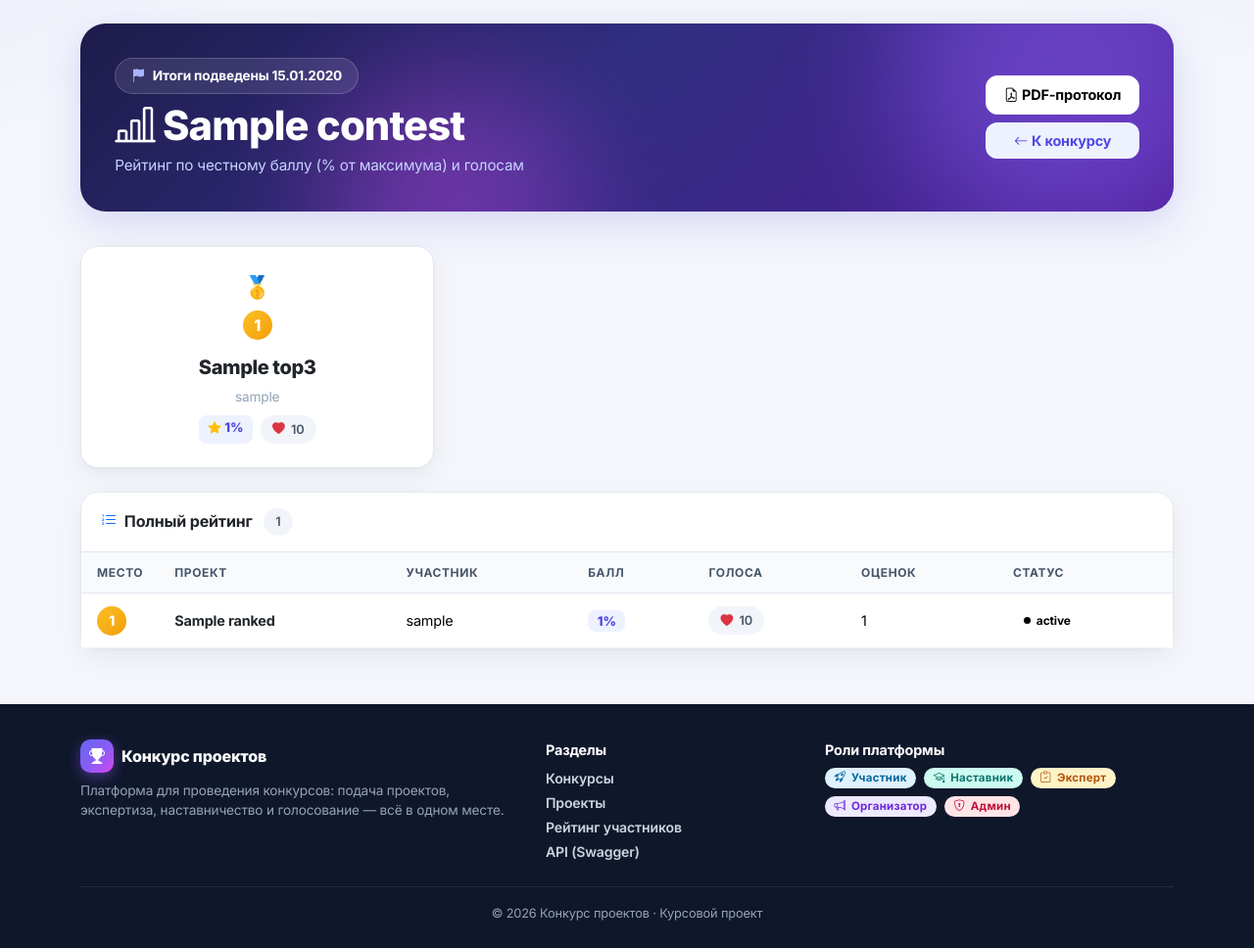
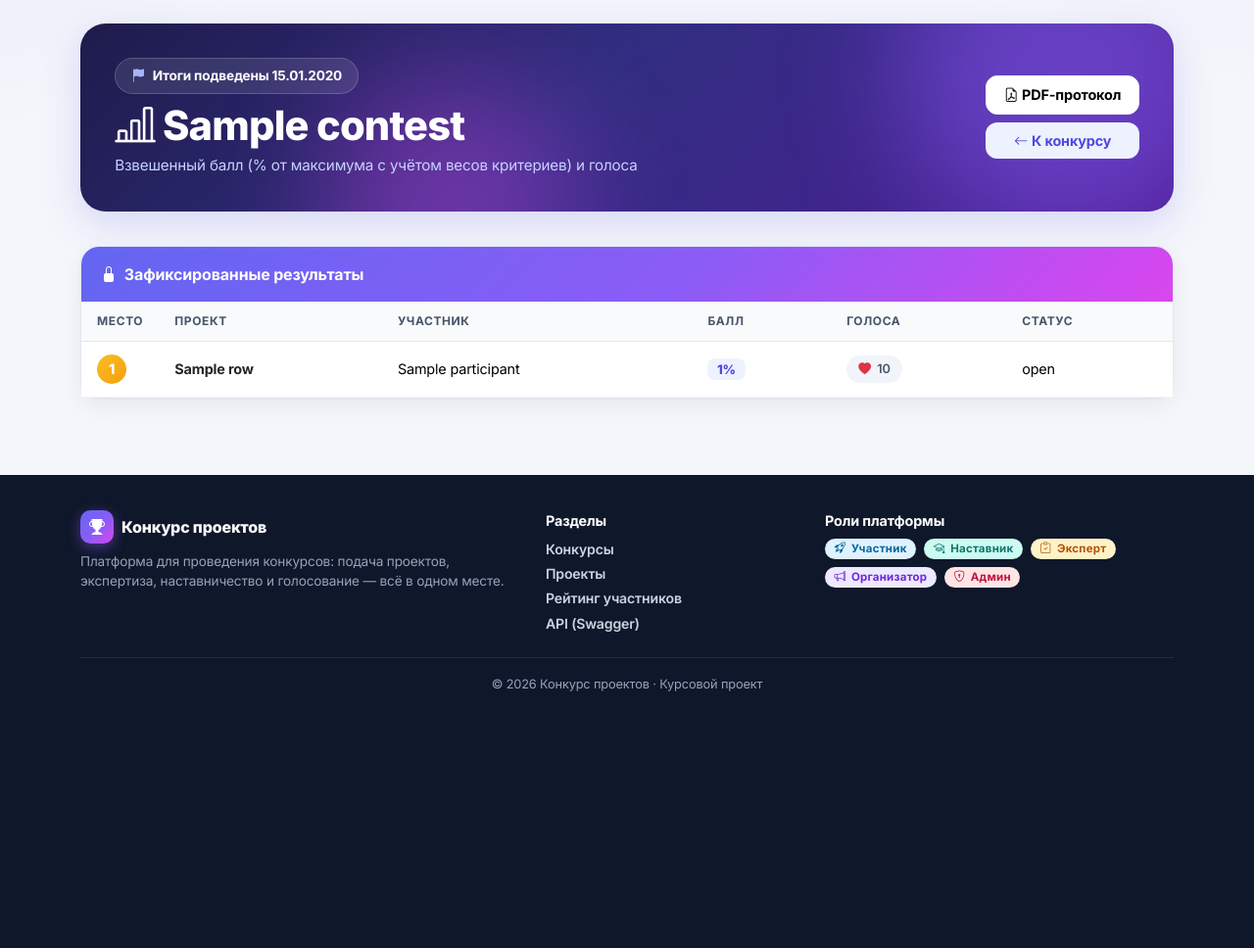
Before and after one commit to trickizz/kursa4, a Django app: template contests/templates/contests/results.html in a window 1280 px wide. Shown: the part 66-1034 px from the top of the page at 98% size. After the commit the page ends 772 px from the top, so only its background shows below. Run offline with Django 4.2, Linux system fonts and the light colour scheme; tables that the repository leaves empty hold one stand-in row (values such as "Sample post"); the template is opened without the code that fills it: values that come from a table or form of the project are taken from there, most other values are stand-ins (such as "Sample title", 1, 10 or a date in 2020); parts of the project's set-up code (start-up, migrations or seed data) failed here and were passed over.

Commit message:
feat: contest clone/bulk/progress, project sort+tags, results snapshot+gate, notifications dark fix

```diff
--- a/contests/templates/contests/notifications.html
+++ b/contests/templates/contests/notifications.html
@@ -13,7 +13,7 @@
 </div>
 <div class="card fade-up"><div class="card-body p-0">
     {% for n in notifications %}
-    <a href="{% url 'notification_go' n.pk %}" class="d-flex gap-3 px-3 py-3 border-bottom text-dark align-items-start {% if not n.is_read %}bg-white{% endif %}" style="{% if not n.is_read %}background:#eef2ff{% endif %}">
+    <a href="{% url 'notification_go' n.pk %}" class="d-flex gap-3 px-3 py-3 border-bottom text-dark align-items-start {% if not n.is_read %}notif-unread{% endif %}">
         <span class="avatar-circle" style="width:38px;height:38px">{% if n.actor %}{{ n.actor.first_name|first|default:n.actor.username|first|upper }}{% else %}<i class="bi bi-bell"></i>{% endif %}</span>
         <div class="flex-grow-1">
             <div style="font-size:.92rem;{% if not n.is_read %}font-weight:700{% endif %}">{{ n.text }}</div>
--- a/contests/templates/contests/results.html
+++ b/contests/templates/contests/results.html
@@ -9,14 +9,12 @@
                 {% else %}<span class="hero-chip"><i class="bi bi-hourglass-split"></i>Предварительный рейтинг</span>{% endif %}
             </div>
             <h1 class="h3 mb-1"><i class="bi bi-bar-chart-line me-2"></i>{{ contest.name }}</h1>
-            <p class="lead mb-0" style="font-size:.95rem">Рейтинг по честному баллу (% от максимума) и голосам</p>
+            <p class="lead mb-0" style="font-size:.95rem">Взвешенный балл (% от максимума с учётом весов критериев) и голоса</p>
         </div>
         <div class="d-flex flex-column gap-2">
-            {% if contest.results_finalized or can_manage %}
-            <a href="{% url 'contest_results_pdf' contest.pk %}" class="btn btn-light"><i class="bi bi-file-earmark-pdf me-1"></i>PDF-протокол</a>
-            {% endif %}
+            {% if contest.results_finalized or can_manage %}<a href="{% url 'contest_results_pdf' contest.pk %}" class="btn btn-light"><i class="bi bi-file-earmark-pdf me-1"></i>PDF-протокол</a>{% endif %}
             {% if can_finalize %}
-            <form method="post" action="{% url 'contest_finalize' contest.pk %}" onsubmit="return confirm('Подвести итоги? Конкурс будет закрыт, отобранные проекты завершены, победитель получит достижение.')">
+            <form method="post" action="{% url 'contest_finalize' contest.pk %}" onsubmit="return confirm('Подвести итоги? Конкурс закроется, голоса и оценки будут заморожены, результаты зафиксированы.')">
                 {% csrf_token %}<button class="btn btn-primary w-100"><i class="bi bi-flag me-1"></i>Подвести итоги</button>
             </form>
             {% endif %}
@@ -25,48 +23,63 @@
     </div>
 </section>
 
+{% if not contest.results_finalized %}
+<div class="card fade-up mb-4"><div class="card-body">
+    <div class="d-flex justify-content-between align-items-center mb-2">
+        <b style="font-size:.9rem"><i class="bi bi-clipboard-check text-primary me-1"></i>Готовность экспертизы</b>
+        <span class="meta-chip">{{ progress.done }}/{{ progress.total }} проектов оценены полностью</span>
+    </div>
+    <div class="progress-gate"><div class="progress"><div class="progress-bar" style="width:{{ progress.percent }}%"></div></div><b>{{ progress.percent }}%</b></div>
+    {% if can_manage and not can_finalize %}<div class="form-text mt-2 text-warning"><i class="bi bi-exclamation-triangle me-1"></i>Итоги можно подвести, когда каждый проект оценён по всем критериям (и всеми закреплёнными экспертами).</div>{% endif %}
+</div></div>
+{% endif %}
+
+{% if contest.results_finalized and snapshot %}
+<div class="card fade-up"><div class="card-header grad"><i class="bi bi-lock-fill me-2"></i>Зафиксированные результаты</div>
+    <div class="card-body p-0"><div class="table-responsive"><table class="table table-clean">
+        <thead><tr><th style="width:60px">Место</th><th>Проект</th><th>Участник</th><th>Балл</th><th>Голоса</th><th>Статус</th></tr></thead>
+        <tbody>
+        {% for row in snapshot %}
+        <tr><td><span class="rank-badge {% if row.rank <= 3 %}rank-{{ row.rank }}{% endif %}">{{ row.rank }}</span></td>
+            <td><a href="/projects/{{ row.id }}/" class="fw-bold text-dark">{{ row.title }}</a></td>
+            <td>{{ row.participant }}</td><td><span class="score-pill">{{ row.score_percent }}%</span></td>
+            <td><span class="meta-chip"><i class="bi bi-heart-fill text-danger"></i>{{ row.votes }}</span></td>
+            <td>{{ row.status }}</td></tr>
+        {% endfor %}
+        </tbody>
+    </table></div></div>
+</div>
+{% else %}
 {% if top3 %}
 <div class="row g-3 mb-4">
     {% for p in top3 %}
-    <div class="col-md-4">
-        <div class="card card-hover fade-up h-100 text-center"><div class="card-body p-4">
-            <div class="medal mb-2">{% if forloop.counter == 1 %}🥇{% elif forloop.counter == 2 %}🥈{% else %}🥉{% endif %}</div>
-            <span class="rank-badge rank-{{ forloop.counter }} mx-auto mb-2">{{ forloop.counter }}</span>
-            <h5 class="mt-2"><a href="{% url 'project_detail' p.pk %}" class="text-dark">{{ p.title }}</a></h5>
-            <p class="text-muted mb-2" style="font-size:.85rem">{{ p.participant.username }}</p>
-            <div class="d-flex justify-content-center gap-2">
-                <span class="score-pill"><i class="bi bi-star-fill text-warning me-1"></i>{{ p.score_percent }}%</span>
-                <span class="meta-chip"><i class="bi bi-heart-fill text-danger"></i>{{ p.votes }}</span>
-            </div>
-        </div></div>
-    </div>
+    <div class="col-md-4"><div class="card card-hover fade-up h-100 text-center"><div class="card-body p-4">
+        <div class="medal mb-2">{% if forloop.counter == 1 %}🥇{% elif forloop.counter == 2 %}🥈{% else %}🥉{% endif %}</div>
+        <span class="rank-badge rank-{{ forloop.counter }} mx-auto mb-2">{{ forloop.counter }}</span>
+        <h5 class="mt-2"><a href="{% url 'project_detail' p.pk %}" class="text-dark">{{ p.title }}</a></h5>
+        <p class="text-muted mb-2" style="font-size:.85rem">{{ p.participant.username }}</p>
+        <div class="d-flex justify-content-center gap-2"><span class="score-pill"><i class="bi bi-star-fill text-warning me-1"></i>{{ p.weighted_score_percent }}%</span><span class="meta-chip"><i class="bi bi-heart-fill text-danger"></i>{{ p.votes }}</span></div>
+    </div></div></div>
     {% endfor %}
 </div>
 {% endif %}
-
-<div class="card fade-up">
-    <div class="card-header"><i class="bi bi-list-ol text-primary me-2"></i>Полный рейтинг <span class="meta-chip ms-2">{{ ranked|length }}</span></div>
+<div class="card fade-up"><div class="card-header"><i class="bi bi-list-ol text-primary me-2"></i>Полный рейтинг <span class="meta-chip ms-2">{{ ranked|length }}</span></div>
     <div class="card-body p-0">
         {% if ranked %}
         <div class="table-responsive"><table class="table table-clean">
             <thead><tr><th style="width:60px">Место</th><th>Проект</th><th>Участник</th><th>Балл</th><th>Голоса</th><th>Оценок</th><th>Статус</th></tr></thead>
             <tbody>
             {% for p in ranked %}
-            <tr>
-                <td><span class="rank-badge {% if forloop.counter <= 3 %}rank-{{ forloop.counter }}{% endif %}">{{ forloop.counter }}</span></td>
+            <tr><td><span class="rank-badge {% if forloop.counter <= 3 %}rank-{{ forloop.counter }}{% endif %}">{{ forloop.counter }}</span></td>
                 <td><a href="{% url 'project_detail' p.pk %}" class="fw-bold text-dark">{{ p.title }}</a></td>
-                <td>{{ p.participant.username }}</td>
-                <td><span class="score-pill">{{ p.score_percent }}%</span></td>
+                <td>{{ p.participant.username }}</td><td><span class="score-pill">{{ p.weighted_score_percent }}%</span></td>
                 <td><span class="meta-chip"><i class="bi bi-heart-fill text-danger"></i>{{ p.votes }}</span></td>
-                <td>{{ p.evaluations_count }}</td>
-                <td><span class="status-badge status-{{ p.status }}">{{ p.get_status_display }}</span></td>
-            </tr>
+                <td>{{ p.evaluations_count }}</td><td><span class="status-badge status-{{ p.status }}">{{ p.get_status_display }}</span></td></tr>
             {% endfor %}
             </tbody>
         </table></div>
-        {% else %}
-        <div class="empty-state"><div class="es-icon"><i class="bi bi-bar-chart"></i></div><h5>Пока нет проектов</h5><p>Рейтинг появится, когда участники подадут проекты.</p></div>
-        {% endif %}
+        {% else %}<div class="empty-state"><div class="es-icon"><i class="bi bi-bar-chart"></i></div><h5>Пока нет проектов</h5><p>Рейтинг появится, когда участники подадут проекты.</p></div>{% endif %}
     </div>
 </div>
+{% endif %}
 {% endblock %}
```
Also changed, not shown: contests/templates/contests/contest_detail.html (+20 -0 lines), contests/templates/contests/project_list.html (+12 -0 lines).
